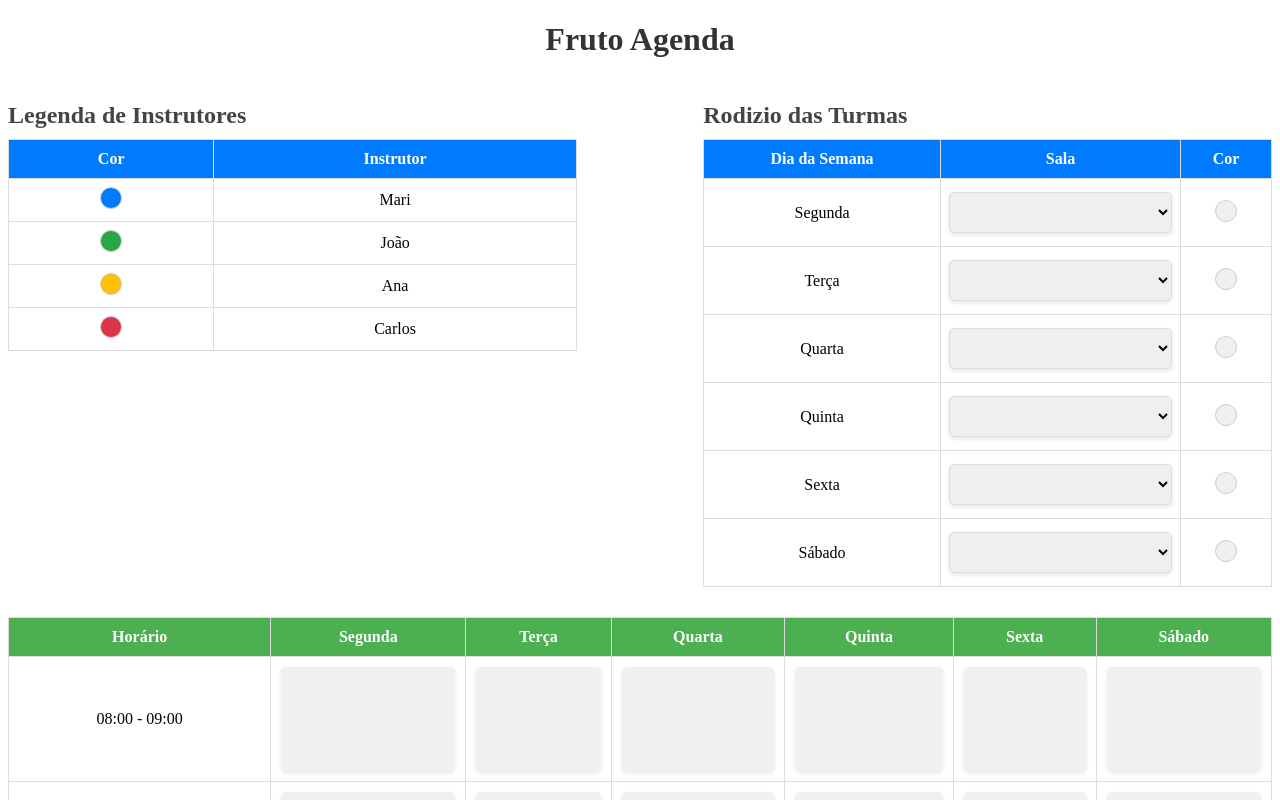
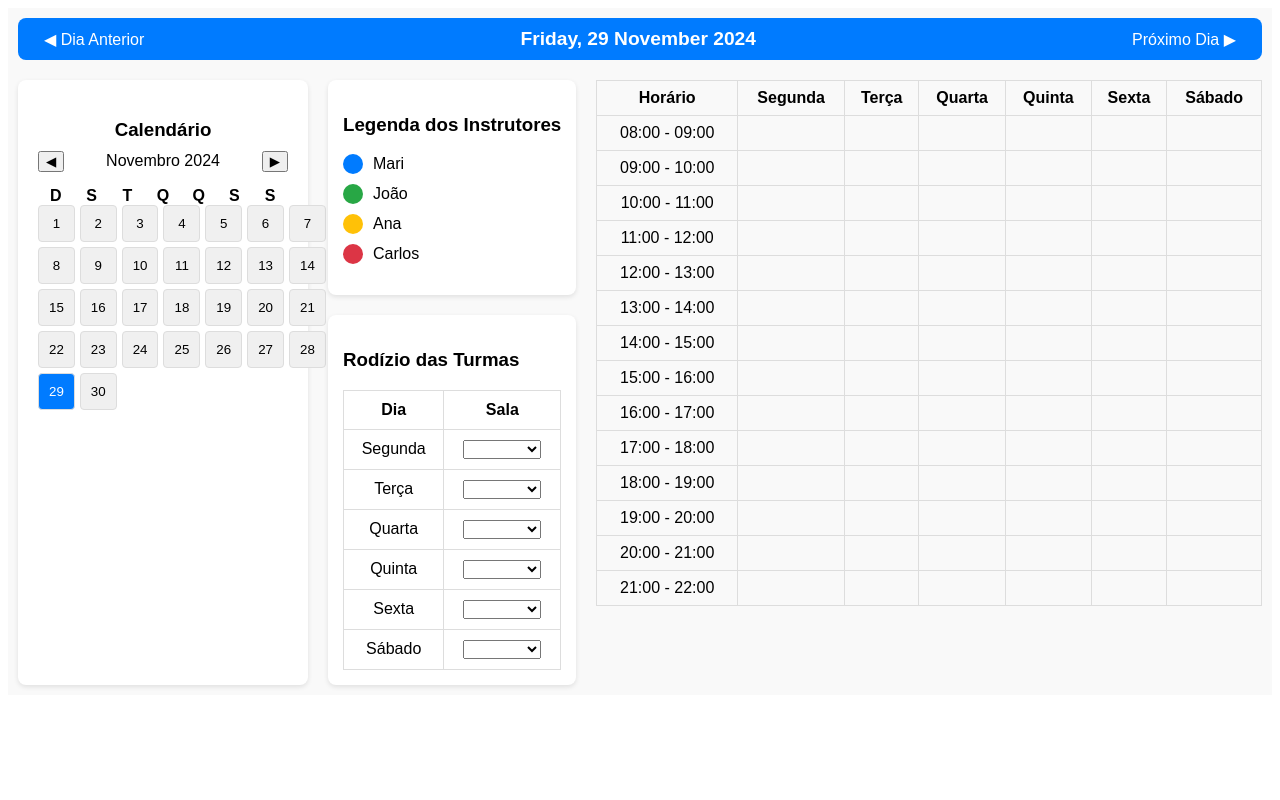
Before and after one commit to Lucas260691/Projeto-Fruto, an Angular app in the folder estudio-fruto/: page / in a window 1280 px wide. Shown: the top 800 px of the page. Built offline with nearby package versions, Linux system fonts and the light colour scheme.

Commit message:
Estruturando agenda/calendario

```diff
--- a/estudio-fruto/angular.json
+++ b/estudio-fruto/angular.json
@@ -67,6 +67,11 @@
         },
         "serve": {
           "builder": "@angular-devkit/build-angular:dev-server",
+          "options": {
+            "proxyConfig": "proxy.conf.json",
+            "port": 4200,
+            "open": true
+          },
           "configurations": {
             "production": {
               "buildTarget": "estudio-fruto:build:production"
--- a/estudio-fruto/package.json
+++ b/estudio-fruto/package.json
@@ -12,6 +12,7 @@
   "private": true,
   "dependencies": {
     "@angular/animations": "^19.0.0",
+    "@angular/cdk": "^19.0.1",
     "@angular/common": "^19.0.0",
     "@angular/compiler": "^19.0.0",
     "@angular/core": "^19.0.0",
--- a/estudio-fruto/src/app/features/agenda/agenda.component.html
+++ b/estudio-fruto/src/app/features/agenda/agenda.component.html
@@ -1,36 +1,55 @@
-<h1>Fruto Agenda</h1>
+<div class="agenda-container">
+  <!-- Barra Superior com Data Atual -->
+  <div class="barra-superior">
+    <button (click)="mudarDia(-1)">&#9664; Dia Anterior</button>
+    <span>{{ diaAtual | date: 'EEEE, dd MMMM yyyy' }}</span>
+    <button (click)="mudarDia(1)">Próximo Dia &#9654;</button>
+  </div>
 
-<div class="legendas-container">
-    <!-- Mini tabela para os instrutores -->
+  <div class="layout-principal">
+    <!-- Calendário Lateral -->
+    <div class="calendario-lateral">
+      <h3>Calendário</h3>
+      <div class="navegacao-mes">
+        <button (click)="mudarMes(-1)">&#9664;</button>
+        <span>{{ mesAtual }} {{ anoAtual }}</span>
+        <button (click)="mudarMes(1)">&#9654;</button>
+      </div>
+      <div class="dias-semana">
+        <span *ngFor="let dia of diasSemana">{{ dia }}</span>
+      </div>
+      <div class="dias">
+        <button
+          *ngFor="let dia of diasDoMes"
+          [class.ativo]="dia === diaAtual.getDate()"
+          (click)="selecionarDia(dia)"
+        >
+          {{ dia }}
+        </button>
+      </div>
+    </div>
+
+    <!-- Legenda dos Instrutores e Turmas -->
+    <div class="legendas">
+      <!-- Legenda dos Instrutores -->
       <div class="legenda-instrutores">
-      <h3>Legenda de Instrutores</h3>
-      <table class="legenda">
+        <h3>Legenda dos Instrutores</h3>
+        <ul>
+          <li *ngFor="let instrutor of instrutores">
+            <span [style.background-color]="instrutor.cor" class="cor-instrutor"></span>
+            {{ instrutor.nome }}
+          </li>
+        </ul>
+      </div>
+
+      <!-- Rodízio das Turmas -->
+      <div class="rodizio-turmas">
+        <h3>Rodízio das Turmas</h3>
+        <table>
           <thead>
             <tr>
-            <th>Cor</th>
-            <th>Instrutor</th>
-          </tr>
-        </thead>
-        <tbody>
-          <tr *ngFor="let instrutor of instrutores">
-            <td>
-              <div class="cor-legenda" [ngStyle]="{'background-color': instrutor.cor}"></div>
-            </td>
-            <td>{{ instrutor.nome }}</td> <!-- Apenas o nome do instrutor -->
-          </tr>
-        </tbody>
-      </table>
-    </div>
-
-    <!-- Nova tabela para as salas -->
-    <div class="legenda-salas">
-      <h3>Rodizio das Turmas</h3>
-      <table class="legenda">
-        <thead>
-          <tr>
-            <th>Dia da Semana</th>
+              <th>Dia</th>
               <th>Sala</th>
-            <th>Cor</th>
             </tr>
           </thead>
           <tbody>
@@ -38,15 +57,8 @@
               <td>{{ dia }}</td>
               <td>
                 <select [(ngModel)]="salas[dia].nome">
-                <option *ngFor="let sala of listaSalas" [value]="sala">{{ sala }}</option>
+                  <option *ngFor="let sala of listaSalas">{{ sala }}</option>
                 </select>
-            </td>
-            <td>
-              <div
-                class="cor-legenda"
-                [ngStyle]="{'background-color': salas[dia]?.cor || '#f0f0f0'}"
-                (click)="selecionarCor(dia)"
-              ></div>
               </td>
             </tr>
           </tbody>
@@ -54,8 +66,8 @@
       </div>
     </div>
 
-  <!-- Nova tabela para Agenda-->
-  <div class="agenda-container">
+    <!-- Agenda -->
+    <div class="agenda">
       <table>
         <thead>
           <tr>
@@ -67,12 +79,15 @@
           <tr *ngFor="let horario of horarios">
             <td>{{ horario }}</td>
             <td *ngFor="let dia of diasDaSemana">
+              <!-- Células da agenda -->
               <div
                 class="celula-aula"
-              [ngStyle]="{'background-color': getCorInstrutor(agenda[horario][dia]?.instrutor)}"
+                [style.background-color]="getCorInstrutor(agenda[horario][dia]?.instrutor || null)"
               >
                 <ul>
-                <li *ngFor="let aluno of agenda[horario][dia]?.alunos">{{ aluno }}</li>
+                  <li *ngFor="let aluno of agenda[horario][dia]?.alunos">
+                    {{ aluno }}
+                  </li>
                 </ul>
               </div>
             </td>
@@ -80,3 +95,5 @@
         </tbody>
       </table>
     </div>
+  </div>
+</div>
--- a/estudio-fruto/src/app/features/agenda/agenda.component.scss
+++ b/estudio-fruto/src/app/features/agenda/agenda.component.scss
@@ -1,123 +1,150 @@
-/* Contêiner Principal */
-body {
-    font-family: 'Arial', sans-serif;
+.agenda-container {
+  display: flex;
+  flex-direction: column;
+  font-family: Arial, sans-serif;
   background-color: #f9f9f9;
-    margin: 0;
-    padding: 0;
+  padding: 10px;
 }
 
-  .container {
-    max-width: 1200px;
-    margin: 20px auto;
+.barra-superior {
+  display: flex;
+  justify-content: space-between;
+  align-items: center;
+  padding: 10px 20px;
+  background-color: #007bff;
+  color: white;
+  border-radius: 8px;
+  margin-bottom: 20px;
+}
+
+.barra-superior button {
+  background: none;
+  border: none;
+  color: white;
+  font-size: 1rem;
+  cursor: pointer;
+}
+
+.barra-superior span {
+  font-size: 1.2rem;
+  font-weight: bold;
+}
+
+.layout-principal {
+  display: flex;
+  gap: 20px;
+}
+
+.calendario-lateral {
+  width: 250px;
   padding: 20px;
   background-color: #ffffff;
   border-radius: 8px;
-    box-shadow: 0 4px 6px rgba(0, 0, 0, 0.1);
+  box-shadow: 0 2px 5px rgba(0, 0, 0, 0.1);
 }
 
-  /* Títulos */
-  h1 {
+.calendario-lateral h3 {
   text-align: center;
-    font-size: 2rem;
-    color: #333333;
-    margin-bottom: 20px;
-  }
-
-  h3 {
-    font-size: 1.5rem;
-    color: #444444;
   margin-bottom: 10px;
 }
 
-  /* Legendas */
-  .legendas-container {
+.navegacao-mes {
   display: flex;
   justify-content: space-between;
-    align-items: flex-start;
-    gap: 20px;
-    margin-bottom: 30px;
+  align-items: center;
+  margin-bottom: 15px;
 }
 
-  .legenda-instrutores,
-  .legenda-salas {
-    width: 45%;
-  }
-
-  .legenda {
-    border-collapse: collapse;
-    width: 100%;
-    text-align: left;
-  }
-
-  .legenda th {
-    background-color: #007bff;
-    color: white;
-    padding: 10px;
+.dias-semana {
+  display: grid;
+  grid-template-columns: repeat(7, 1fr);
   text-align: center;
   font-weight: bold;
 }
 
-  .legenda td {
-    border: 1px solid #ddd;
-    padding: 8px;
+.dias {
+  display: grid;
+  grid-template-columns: repeat(7, 1fr);
+  gap: 5px;
 }
 
-  .legenda td:nth-child(1) {
-    text-align: center;
+.dias button {
+  background-color: #f0f0f0;
+  border: 1px solid #ddd;
+  padding: 10px;
+  border-radius: 4px;
+  cursor: pointer;
 }
 
-  .cor-legenda {
+.dias button.ativo {
+  background-color: #007bff;
+  color: white;
+}
+
+.legendas {
+  display: flex;
+  flex-direction: column;
+  gap: 20px;
+}
+
+.legenda-instrutores {
+  background-color: #ffffff;
+  padding: 15px;
+  border-radius: 8px;
+  box-shadow: 0 2px 5px rgba(0, 0, 0, 0.1);
+}
+
+.legenda-instrutores ul {
+  list-style: none;
+  padding: 0;
+}
+
+.legenda-instrutores li {
+  display: flex;
+  align-items: center;
+  margin-bottom: 10px;
+}
+
+.cor-instrutor {
   width: 20px;
   height: 20px;
+  margin-right: 10px;
   border-radius: 50%;
-    display: inline-block;
-    border: 1px solid #ccc;
-    margin: 0 auto;
 }
 
-  /* Agenda */
-  .agenda-container {
-    margin-top: 20px;
-    overflow-x: auto;
+.rodizio-turmas {
+  background-color: #ffffff;
+  padding: 15px;
+  border-radius: 8px;
+  box-shadow: 0 2px 5px rgba(0, 0, 0, 0.1);
 }
 
-  table {
+.rodizio-turmas table {
   width: 100%;
   border-collapse: collapse;
 }
 
-  thead th {
-    background-color: #4CAF50;
-    color: white;
+.rodizio-turmas th,
+.rodizio-turmas td {
+  border: 1px solid #ddd;
   padding: 10px;
-    border: 1px solid #ddd;
   text-align: center;
 }
 
-  tbody td {
-    border: 1px solid #ddd;
-    padding: 10px;
-    text-align: center;
-    background-color: #ffffff;
+.agenda {
+  flex: 1;
 }
 
-  tbody tr:nth-child(even) {
-    background-color: #f2f2f2;
+.agenda table {
+  width: 100%;
+  border-collapse: collapse;
 }
 
-  /* Células da Agenda */
-  .celula-aula {
-    padding: 10px;
-    border: 2px solid transparent;
-    border-radius: 5px;
-    height: 80px;
-    display: flex;
-    flex-direction: column;
-    justify-content: center;
-    align-items: center;
-    font-size: 0.9rem;
-    color: #ffffff;
-    box-shadow: 0 2px 4px rgba(0, 0, 0, 0.1);
+.agenda th,
+.agenda td {
+  border: 1px solid #ddd;
+  padding: 8px;
+  text-align: center;
 }
 
 .celula-aula ul {
@@ -126,44 +153,6 @@ body {
   margin: 0;
 }
 
-  .celula-aula li {
-    margin: 2px 0;
-    font-weight: bold;
-  }
-
-  /* Botões */
-  button {
-    background-color: #007bff;
-    color: white;
-    border: none;
-    padding: 8px 15px;
-    font-size: 1rem;
-    border-radius: 5px;
-    cursor: pointer;
-    transition: background-color 0.3s;
-  }
-
-  button:hover {
-    background-color: #0056b3;
-  }
-
-  /* Inputs e Select */
-  input,
-  select {
-    width: 100%;
-    padding: 10px;
-    margin: 5px 0;
-    border: 1px solid #ddd;
-    border-radius: 5px;
-    box-shadow: 0 2px 4px rgba(0, 0, 0, 0.1);
-    font-size: 1rem;
-  }
-
-  input:focus,
-  select:focus {
-    border-color: #007bff;
-    outline: none;
-  }
 
   /* Responsividade */
   @media (max-width: 768px) {
--- a/estudio-fruto/src/app/features/agenda/agenda.component.ts
+++ b/estudio-fruto/src/app/features/agenda/agenda.component.ts
@@ -1,16 +1,19 @@
 import { Component, OnInit } from '@angular/core';
 import { CommonModule } from '@angular/common';
 import { FormsModule } from '@angular/forms';
+import { DragDropModule } from '@angular/cdk/drag-drop';
 
 @Component({
   selector: 'app-agenda',
   standalone: true,
   templateUrl: './agenda.component.html',
   styleUrls: ['./agenda.component.scss'],
-  imports: [CommonModule,FormsModule]
+  imports: [CommonModule, FormsModule, DragDropModule]
 })
 export class AgendaComponent implements OnInit {
   diasDaSemana: string[] = ['Segunda', 'Terça', 'Quarta', 'Quinta', 'Sexta', 'Sábado'];
+  diasSemana: string[] = ['D', 'S', 'T', 'Q', 'Q', 'S', 'S'];
+  diasDoMes: number[] = [];
   listaSalas: string[] = ['Reformer', 'Cadillac', 'Chair', 'Mat', 'Barrel'];
   horarios: string[] = [
     '08:00 - 09:00', '09:00 - 10:00', '10:00 - 11:00',
@@ -27,13 +30,51 @@ export class AgendaComponent implements OnInit {
     { nome: 'Carlos', cor: '#dc3545' }
   ];
 
-  salas: any = {};
-
-  agenda: any = {};
+  salas: Record<string, { nome: string; cor: string | null }> = {};
+  agenda: Record<string, Record<string, { alunos: string[]; instrutor: string | null }>> = {};
+  diaAtual: Date = new Date();
+  anoAtual: number = this.diaAtual.getFullYear();
+  meses: string[] = [
+    'Janeiro', 'Fevereiro', 'Março', 'Abril', 'Maio', 'Junho',
+    'Julho', 'Agosto', 'Setembro', 'Outubro', 'Novembro', 'Dezembro'
+  ];
+  mesAtual: string = '';
 
   ngOnInit(): void {
+    this.mesAtual = this.meses[this.diaAtual.getMonth()];
+    this.atualizarDiasDoMes();
     this.inicializarAgenda();
     this.inicializarSalas();
+  }
+
+  mudarDia(delta: number): void {
+    const novaData = new Date(this.diaAtual);
+    novaData.setDate(this.diaAtual.getDate() + delta);
+    this.diaAtual = novaData;
+    console.log(`Novo dia: ${this.diaAtual.toLocaleDateString()}`);
+  }
+
+  mudarMes(delta: number): void {
+    const novaData = new Date(this.diaAtual);
+    novaData.setMonth(this.diaAtual.getMonth() + delta);
+    this.diaAtual = novaData;
+
+    this.mesAtual = this.meses[this.diaAtual.getMonth()];
+    this.anoAtual = this.diaAtual.getFullYear();
+    this.atualizarDiasDoMes();
+  }
+
+  atualizarDiasDoMes(): void {
+    const primeiroDia = new Date(this.anoAtual, this.diaAtual.getMonth(), 1);
+    const ultimoDia = new Date(this.anoAtual, this.diaAtual.getMonth() + 1, 0);
+    this.diasDoMes = Array.from({ length: ultimoDia.getDate() }, (_, i) => i + 1);
+  }
+
+  selecionarDia(dia: number): void {
+    const novaData = new Date(this.diaAtual);
+    novaData.setDate(dia);
+    this.diaAtual = novaData;
+    console.log(`Dia selecionado: ${this.diaAtual.toLocaleDateString()}`);
   }
 
   inicializarAgenda(): void {
@@ -50,20 +91,32 @@ export class AgendaComponent implements OnInit {
 
   inicializarSalas(): void {
     this.diasDaSemana.forEach((dia) => {
-      this.salas[dia] = { nome: '', cor: null }; // Sala dinâmica e cor
+      this.salas[dia] = { nome: '', cor: null };
     });
   }
 
-  getCorInstrutor(instrutor: string | null): string {
+  carregarAgenda(): void {
+    console.log(`Carregando agenda para ${this.diaAtual.toLocaleDateString()}`);
+  }
+
+  getCorInstrutor(instrutor: string | null | undefined): string {
+    if (!instrutor) {
+      return '#f0f0f0'; // Cor padrão caso o instrutor não esteja definido
+    }
     const instrutorEncontrado = this.instrutores.find(i => i.nome === instrutor);
     return instrutorEncontrado ? instrutorEncontrado.cor : '#f0f0f0';
   }
 
   selecionarCor(dia: string): void {
-    const instrutorSelecionado = prompt(
+    const instrutorSelecionado: string | null = prompt(
       'Digite o nome do instrutor para escolher a cor:\n' +
       this.instrutores.map(i => `${i.nome} (${i.cor})`).join('\n')
     );
+
+    if (instrutorSelecionado === null || instrutorSelecionado.trim() === '') {
+      alert('Nenhum instrutor foi selecionado.');
+      return;
+    }
 
     const instrutor = this.instrutores.find(i => i.nome === instrutorSelecionado);
     if (instrutor) {
@@ -72,4 +125,12 @@ export class AgendaComponent implements OnInit {
       alert('Instrutor não encontrado!');
     }
   }
+
+
+  rodizioSalas(): void {
+    this.diasDaSemana.forEach((dia, index) => {
+      const salaIndex = index % this.listaSalas.length;
+      this.salas[dia].nome = this.listaSalas[salaIndex];
+    });
+  }
 }
```
Also changed, not shown: estudio-fruto/proxy.conf.json (added, +8 -0 lines), 1 other file (tests, documents, lock files or other folders). Lines whose indentation alone changed are shown as unchanged.
